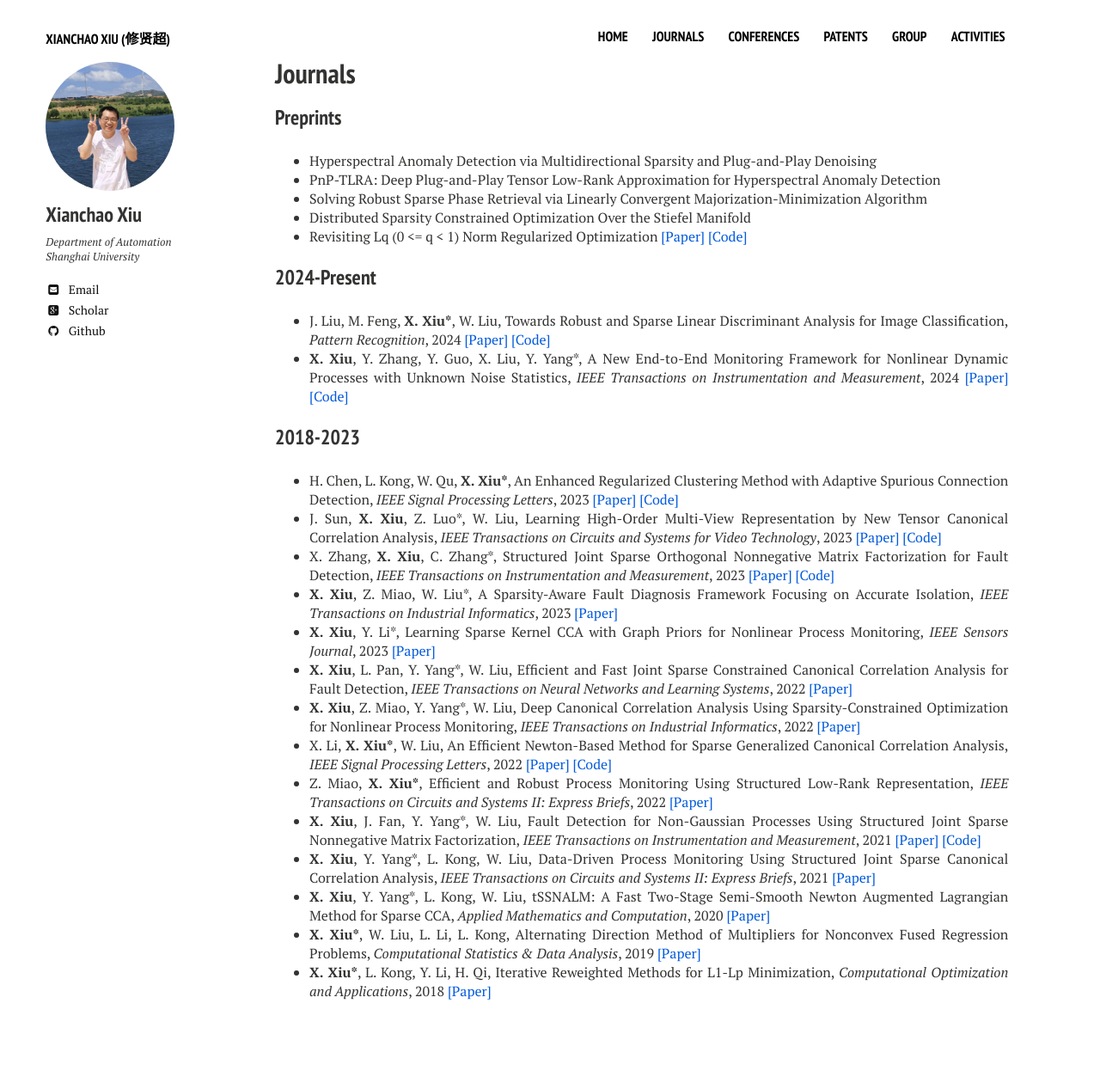
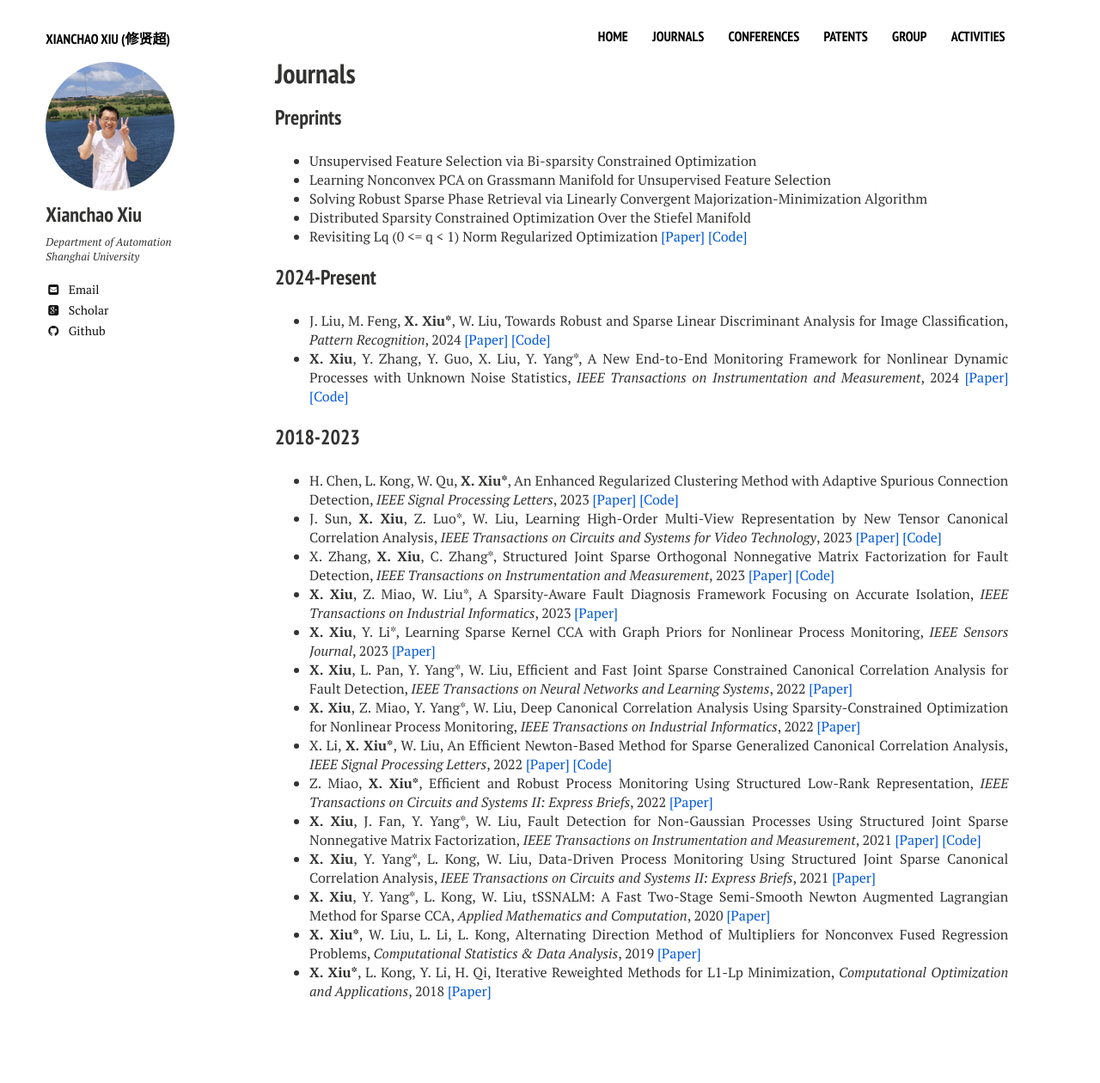
Before and after one commit to xianchaoxiu/xianchaoxiu.github.io, a Jekyll site: the page built from journals/index.md, in a window 1280 px wide. Shown: the whole page at 86% size. Built offline with Jekyll 4.4.1, drawn with Linux system fonts in a browser that asks for light colours; nearby versions of some CDN libraries.

Commit message:
Update index.md

```diff
--- a/journals/index.md
+++ b/journals/index.md
@@ -8,8 +8,8 @@ share: false
 ---
 
 ### Preprints
-* Hyperspectral Anomaly Detection via Multidirectional Sparsity and Plug-and-Play Denoising <br>
-* PnP-TLRA: Deep Plug-and-Play Tensor Low-Rank Approximation for Hyperspectral Anomaly Detection <br>
+* Unsupervised Feature Selection via Bi-sparsity Constrained Optimization <br>
+* Learning Nonconvex PCA on Grassmann Manifold for Unsupervised Feature Selection <br>
 * Solving Robust Sparse Phase Retrieval via Linearly Convergent Majorization-Minimization Algorithm <br>
 * Distributed Sparsity Constrained Optimization Over the Stiefel Manifold <br>
 * Revisiting Lq (0 <= q < 1) Norm Regularized Optimization <a href="https://arxiv.org/abs/2306.14394" class="textlink" target="_blank">[Paper]</a> <a href="https://github.com/ShenglongZhou/PSNP" class="textlink" target="_blank">[Code]</a> <br>
```
